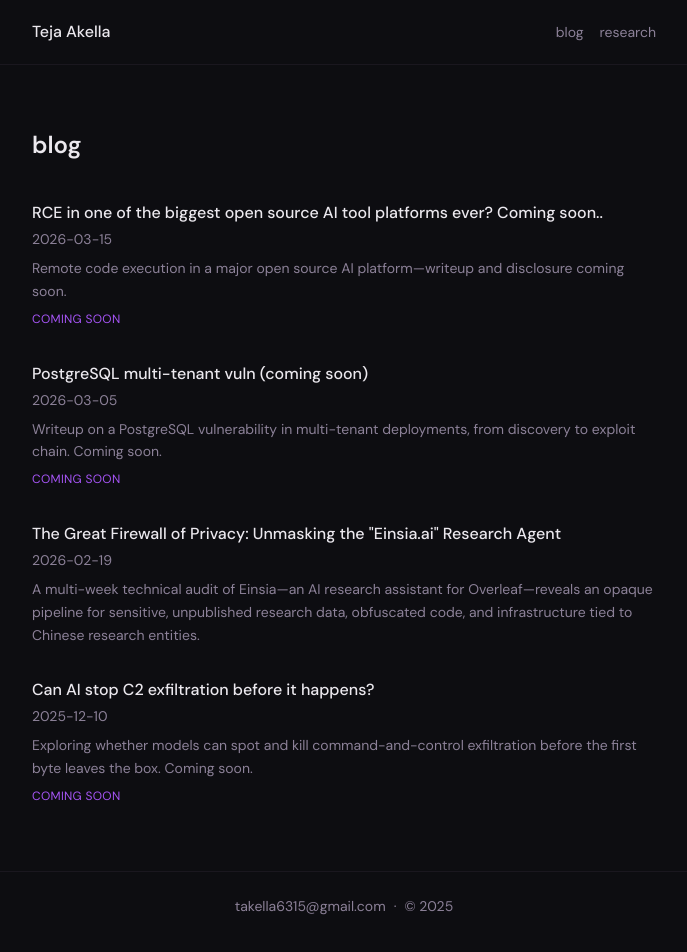
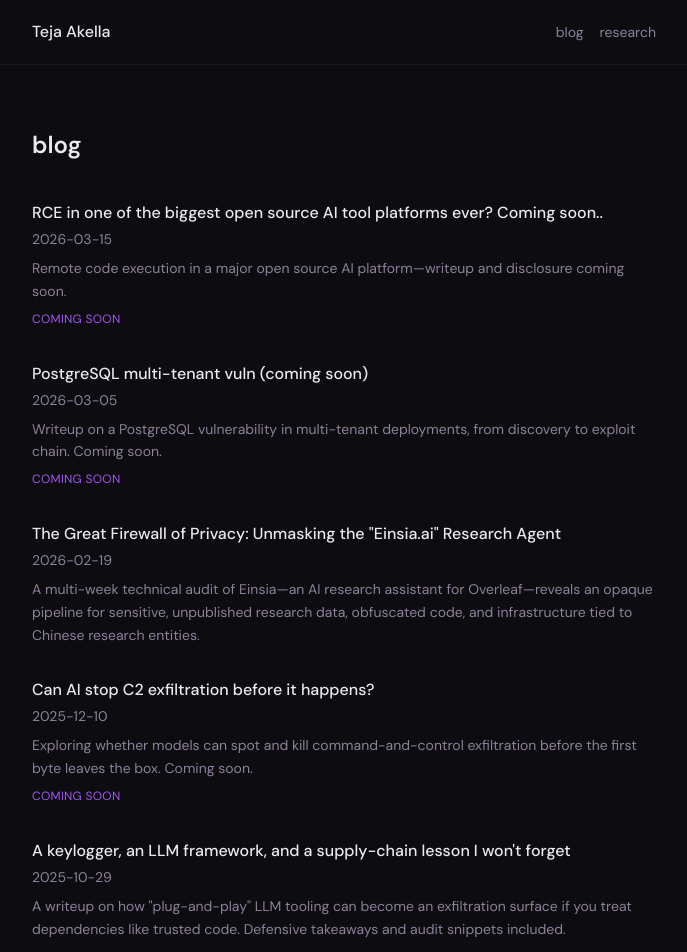
Before and after one commit to Takella6315/takellacodes, a Next.js app: page /blog in a window 1280 px wide. Shown: the top 952 px of the page, without its empty margins (296-983 px from the left). Built offline with nearby package versions, Linux system fonts and the light colour scheme.

Commit message:
update blog

```diff
--- a/content/blog.js
+++ b/content/blog.js
@@ -119,6 +119,141 @@ For academics working on high-stakes, unpublished research, the "convenience" of
       "Exploring whether models can spot and kill command-and-control exfiltration before the first byte leaves the box. Coming soon.",
     comingSoon: true,
   },
+  {
+    slug: "llm-framework-supply-chain-keylogger",
+    title: "A keylogger, an LLM framework, and a supply-chain lesson I won't forget",
+    date: "2025-10-29",
+    excerpt:
+      "A writeup on how \"plug-and-play\" LLM tooling can become an exfiltration surface if you treat dependencies like trusted code. Defensive takeaways and audit snippets included.",
+    content: `## TL;DR
+
+I built a proof-of-concept **telemetry implant** in a “plug-and-play” LLM framework environment to demonstrate how easy it is for *untrusted code* to observe sensitive user input **once it’s inside your toolchain**.
+
+I’m **not** going to include keylogging code or step-by-step instructions (that’s malware), but I *will* share what mattered: **why it worked**, what it looked like from the outside, and how to harden your dev setup so this class of thing gets caught early.
+
+---
+
+## The setup: why LLM frameworks are a juicy target
+
+What makes modern LLM tooling convenient is also what makes it risky:
+
+- **Agent “tools” have broad permissions** (read files, run commands, call APIs).
+- **Frameworks are dependency-heavy** and install-time hooks are common.
+- **Developers run them locally** with access to SSH keys, tokens, and private repos.
+- A lot of “extensions” and “integrations” are basically **remote code execution with a nicer UI**.
+
+When you see *“drop in this package and it just works”*, read that as:
+
+> “drop in this package and you just ran someone else’s code.”
+
+---
+
+## What I demonstrated (high-level)
+
+The proof-of-concept was built to answer one question:
+
+> If I can get code executed inside a popular LLM workflow (plugin/tool/integration), how much user input can I observe **without popping alerts**?
+
+The scary part is not “keylogging” specifically — it’s **ambient access**:
+
+- long-lived shells
+- API keys in env vars
+- prompt transcripts
+- file contents (notes, writeups, credentials)
+- clipboard and “helper” utilities
+
+If you’re shipping an agent workflow to non-security engineers, you should assume:
+
+> someone will install a “helpful tool” that shouldn’t be trusted.
+
+---
+
+## The practical takeaway: treat toolchains like prod
+
+This is the checklist I wish more teams used for local AI tooling:
+
+### 1) Pin and lock everything
+
+- Use lockfiles.
+- Prefer hashes (where your ecosystem supports it).
+- Avoid “floating” dependencies in plugins.
+
+### 2) Run agents inside a sandbox
+
+If the tool doesn’t need filesystem + network + shell at the same time, don’t give it that.
+
+- Containers (Docker) with read-only mounts
+- OS sandboxing where possible (seccomp/AppArmor)
+- separate OS user with minimal permissions
+- denylist secrets by default
+
+### 3) Watch outbound traffic like you mean it
+
+Most exfil is boring: HTTPS to “somewhere”.
+
+- block unknown domains by default
+- capture DNS
+- inspect egress during “normal usage”
+
+---
+
+## Defensive code: quick dependency + hook audit
+
+These are **safe** snippets I actually use when auditing “AI helper” repos locally.
+
+### Find suspicious install scripts and lifecycle hooks
+
+~~~bash
+# npm/yarn/pnpm: look for install/postinstall/prepare hooks
+cat package.json | python -c "import json,sys; p=json.load(sys.stdin); print(p.get('scripts',{}))"
+~~~
+
+~~~bash
+# ripgrep for lifecycle scripts across monorepos
+rg -n '\"(preinstall|install|postinstall|prepare)\"\\s*:' .
+~~~
+
+### Find runtime input collection libraries (high signal, not proof)
+
+~~~bash
+rg -n '(pynput|keyboard\\b|GlobalHook|SetWindowsHookEx|CGEventTap|XRecord|iohook|node-keylogger)' .
+~~~
+
+### Find “phone home” patterns
+
+~~~bash
+rg -n '(https?://|wss?://|fetch\\(|axios\\(|XMLHttpRequest|WebSocket\\b)' .
+~~~
+
+### Runtime: log network destinations for a process (macOS)
+
+~~~bash
+# shows active connections; run while using the tool
+lsof -nP -iTCP -sTCP:ESTABLISHED | rg '<process-name>'
+~~~
+
+---
+
+## What to look for in a real review
+
+If you’re evaluating an “agent plugin” or “LLM tool”:
+
+- Does it have **clear data retention** and disclosure of processors?
+- Can it **execute arbitrary code** (directly or through “tools”)?
+- Is there a **permissions model** (read-only vs write vs exec)?
+- Can you run it **offline**?
+- Is there an auditable **changelog** and signed releases?
+
+If the answer is “no” to most of that, don’t let it touch sensitive work.
+
+---
+
+## Closing thought
+
+This wasn’t about being clever. It was about showing how a modern AI toolchain can become a **supply-chain problem** the moment you treat third-party “helpers” as trusted.
+
+If you want agent workflows in your org, that’s fine — just build the same guardrails you’d build for prod: least privilege, audit trails, and real egress control.`,
+  },
 ];
 
 export function getPost(slug) {
```
